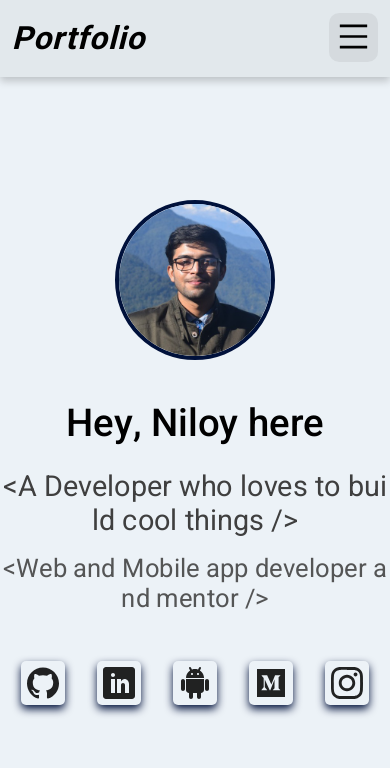
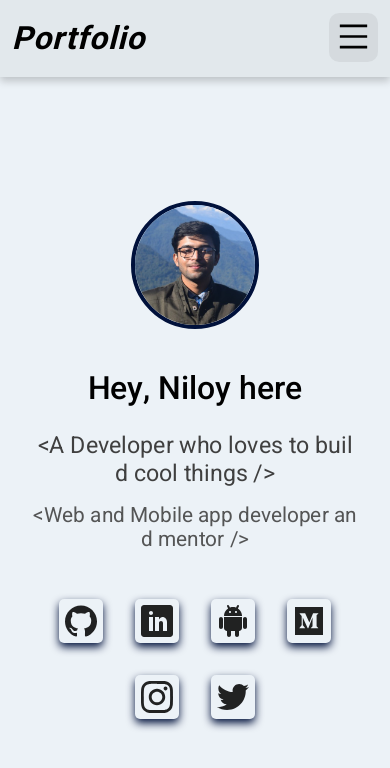
Before and after one commit to niloysikdar/React-Portfolio, a React (Create React App) app: page / in a window 390 px wide. Shown: the top 768 px of the page. Built offline with nearby package versions, Linux system fonts and the light colour scheme.

Commit message:
Added Responsiveness to HomePage

```diff
--- a/src/pages/Home/LinksData.tsx
+++ b/src/pages/Home/LinksData.tsx
@@ -1,5 +1,5 @@
 import { ImGithub, ImLinkedin, ImAndroid } from "react-icons/im";
-import { FaMedium } from "react-icons/fa";
+import { FaMedium, FaTwitter } from "react-icons/fa";
 import { SiInstagram } from "react-icons/si";
 
 export const LinksData = [
@@ -28,4 +28,9 @@ export const LinksData = [
     icon: <SiInstagram color="#000000dc" />,
     link: "https://instagram.com",
   },
+  {
+    title: "Twitter",
+    icon: <FaTwitter color="#000000dc" />,
+    link: "https://twitter.com",
+  },
 ];
--- a/src/pages/Home/home.module.scss
+++ b/src/pages/Home/home.module.scss
@@ -49,7 +49,7 @@
 
 .home {
   min-height: 100vh;
-  padding: calc(#{$navbarheight} + 1rem) 0 2rem 0;
+  padding: calc(#{$navbarheight} + 2rem) 2rem 2rem 2rem;
   background-color: $lightbackground;
   display: flex;
   flex-direction: column;
@@ -117,3 +117,23 @@
     }
   }
 }
+
+@media (max-width: 500px) {
+  .home {
+    .image {
+      height: 8rem;
+      width: 8rem;
+    }
+
+    .title {
+      font-size: 2rem;
+    }
+
+    .about {
+      font-size: 1.45rem;
+    }
+    .about_next {
+      font-size: 1.3rem;
+    }
+  }
+}
--- a/src/pages/Projects/ProjectsData.ts
+++ b/src/pages/Projects/ProjectsData.ts
@@ -5,7 +5,7 @@ export const ProjectsData = [
           iure officia cum soluta beatae fugiat? Eum qui ipsum harum vero illum
           autem repellat magni consectetur.Cumque, ex aut! Delectus, veniam.`,
     image:
-      "https://i.pinimg.com/originals/88/45/0f/88450f0f3601d63c0f750ad8ce932670.jpg",
+      "https://upload.wikimedia.org/wikipedia/commons/thumb/a/a7/React-icon.svg/1280px-React-icon.svg.png",
     GitHub: "https://www.github.com/",
     hosted: "https://www.hosted.com/",
   },
@@ -15,7 +15,7 @@ export const ProjectsData = [
           iure officia cum soluta beatae fugiat? Eum qui ipsum harum vero illum
           autem repellat magni consectetur.Cumque, ex aut! Delectus, veniam.`,
     image:
-      "https://i.pinimg.com/originals/88/45/0f/88450f0f3601d63c0f750ad8ce932670.jpg",
+      "https://upload.wikimedia.org/wikipedia/commons/thumb/a/a7/React-icon.svg/1280px-React-icon.svg.png",
     GitHub: "https://www.github.com/",
     hosted: "https://www.hosted.com/",
   },
@@ -25,7 +25,7 @@ export const ProjectsData = [
           iure officia cum soluta beatae fugiat? Eum qui ipsum harum vero illum
           autem repellat magni consectetur.Cumque, ex aut! Delectus, veniam.`,
     image:
-      "https://i.pinimg.com/originals/88/45/0f/88450f0f3601d63c0f750ad8ce932670.jpg",
+      "https://upload.wikimedia.org/wikipedia/commons/thumb/a/a7/React-icon.svg/1280px-React-icon.svg.png",
     GitHub: "https://www.github.com/",
     hosted: "https://www.hosted.com/",
   },
@@ -35,7 +35,7 @@ export const ProjectsData = [
           iure officia cum soluta beatae fugiat? Eum qui ipsum harum vero illum
           autem repellat magni consectetur.Cumque, ex aut! Delectus, veniam.`,
     image:
-      "https://i.pinimg.com/originals/88/45/0f/88450f0f3601d63c0f750ad8ce932670.jpg",
+      "https://upload.wikimedia.org/wikipedia/commons/thumb/a/a7/React-icon.svg/1280px-React-icon.svg.png",
     GitHub: "https://www.github.com/",
     hosted: "https://www.hosted.com/",
   },
@@ -45,7 +45,7 @@ export const ProjectsData = [
           iure officia cum soluta beatae fugiat? Eum qui ipsum harum vero illum
           autem repellat magni consectetur.Cumque, ex aut! Delectus, veniam.`,
     image:
-      "https://i.pinimg.com/originals/88/45/0f/88450f0f3601d63c0f750ad8ce932670.jpg",
+      "https://upload.wikimedia.org/wikipedia/commons/thumb/a/a7/React-icon.svg/1280px-React-icon.svg.png",
     GitHub: "https://www.github.com/",
     hosted: "https://www.hosted.com/",
   },
```
